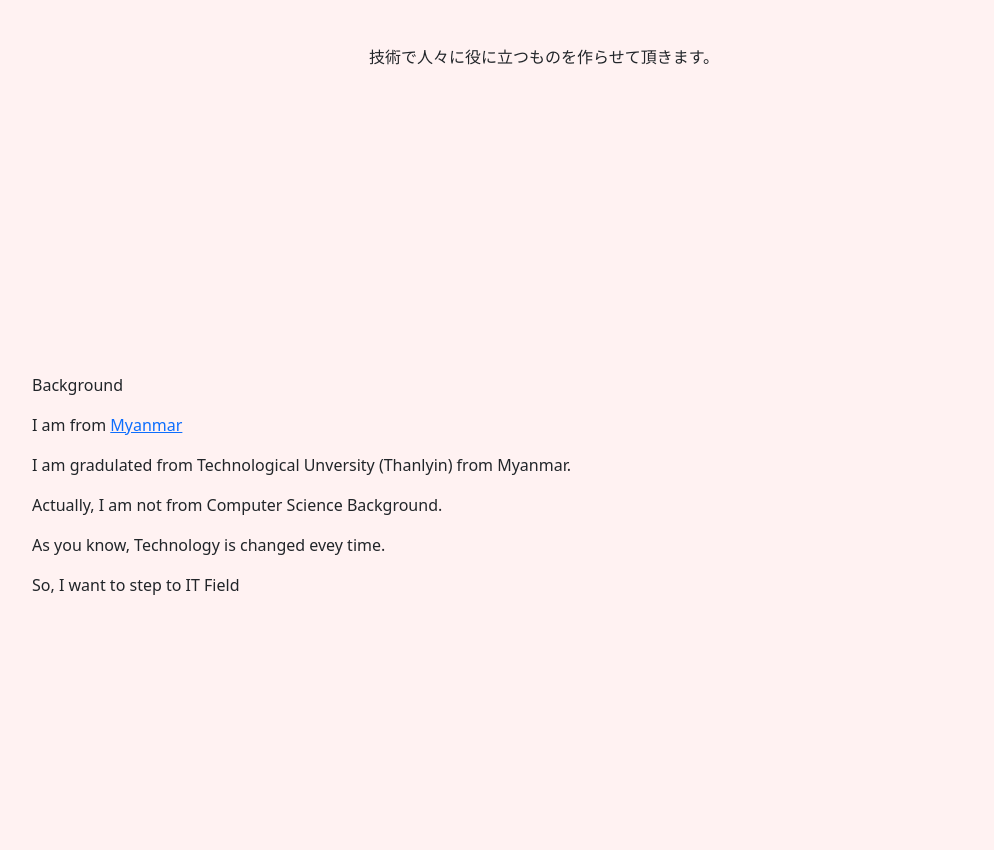
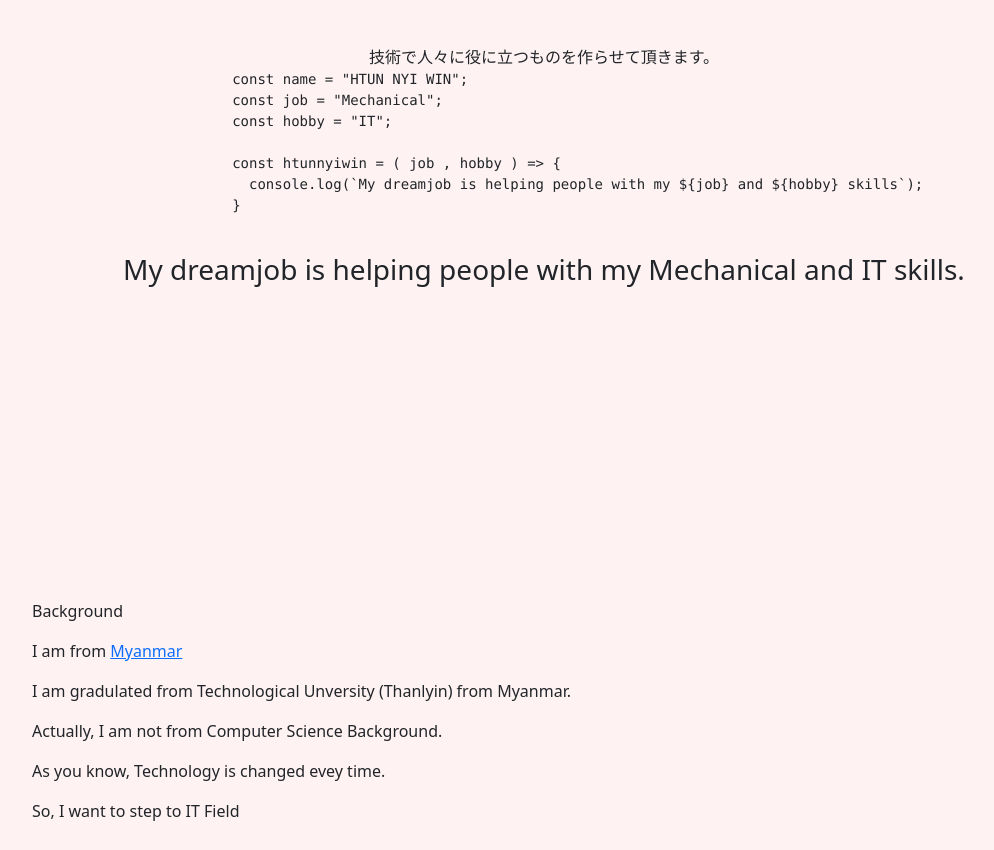
Before and after one commit to HtunNyiWin/portfolio, a plain HTML site: page index.html in a window 1280 px wide. Shown: the part 1367-2217 px from the top of the page, without its empty margins (96-1090 px from the left). Drawn offline with nearby package versions, Linux system fonts and the light colour scheme.

Commit message:
2023 03 08 ver 1

```diff
--- a/index.html
+++ b/index.html
@@ -110,6 +110,16 @@
         alt="profileImg"
       />
       <div>技術で人々に役に立つものを作らせて頂きます。</div>
+      <pre>
+        const name = "HTUN NYI WIN";
+        const job = "Mechanical";
+        const hobby = "IT";
+
+        const htunnyiwin = ( job , hobby ) => {
+          console.log(`My dreamjob is helping people with my ${job} and ${hobby} skills`);
+        }
+      </pre>
+      <h3>My dreamjob is helping people with my Mechanical and IT skills.</h3>
     </div>
 
     <!-- Second Section My Background -->
```
